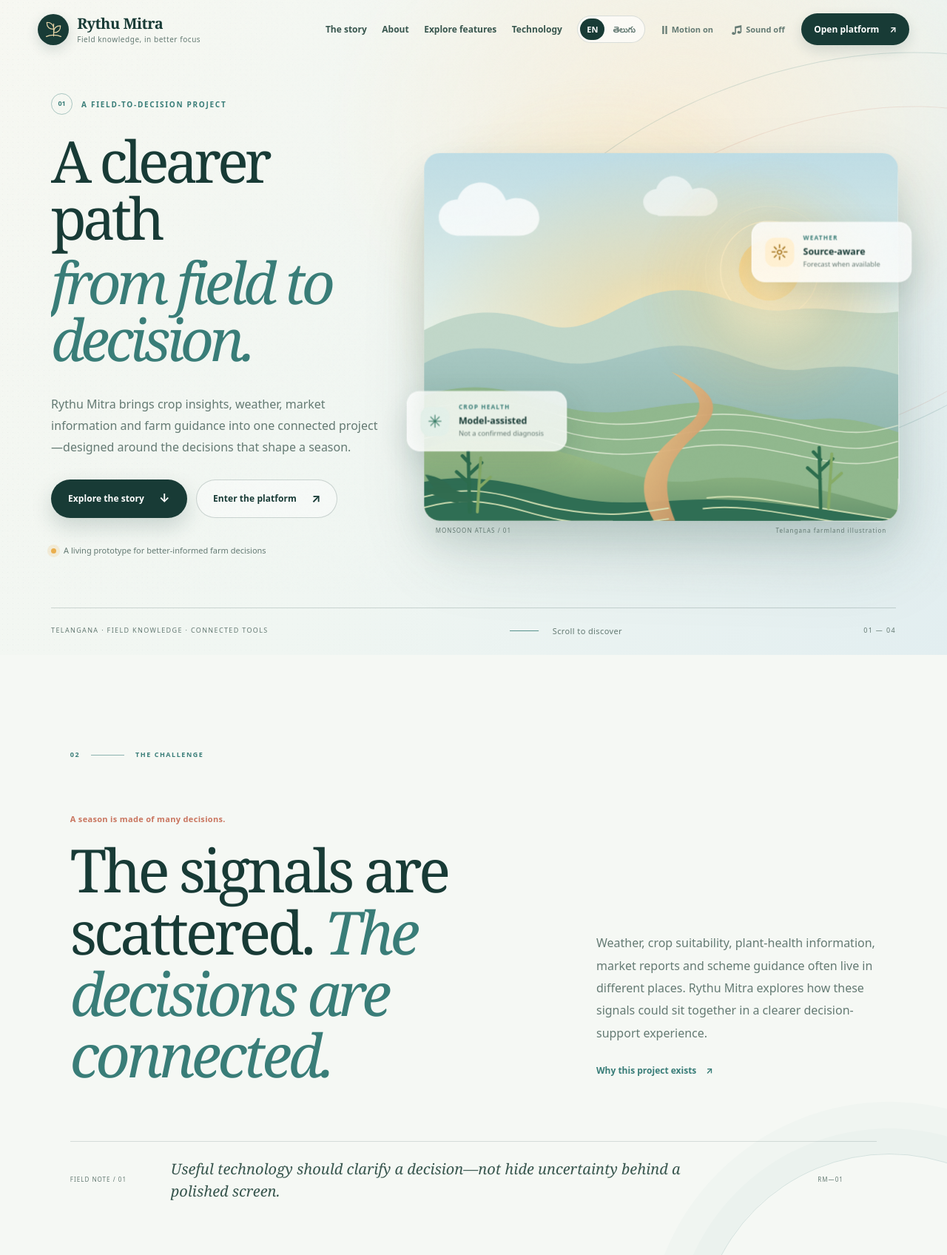
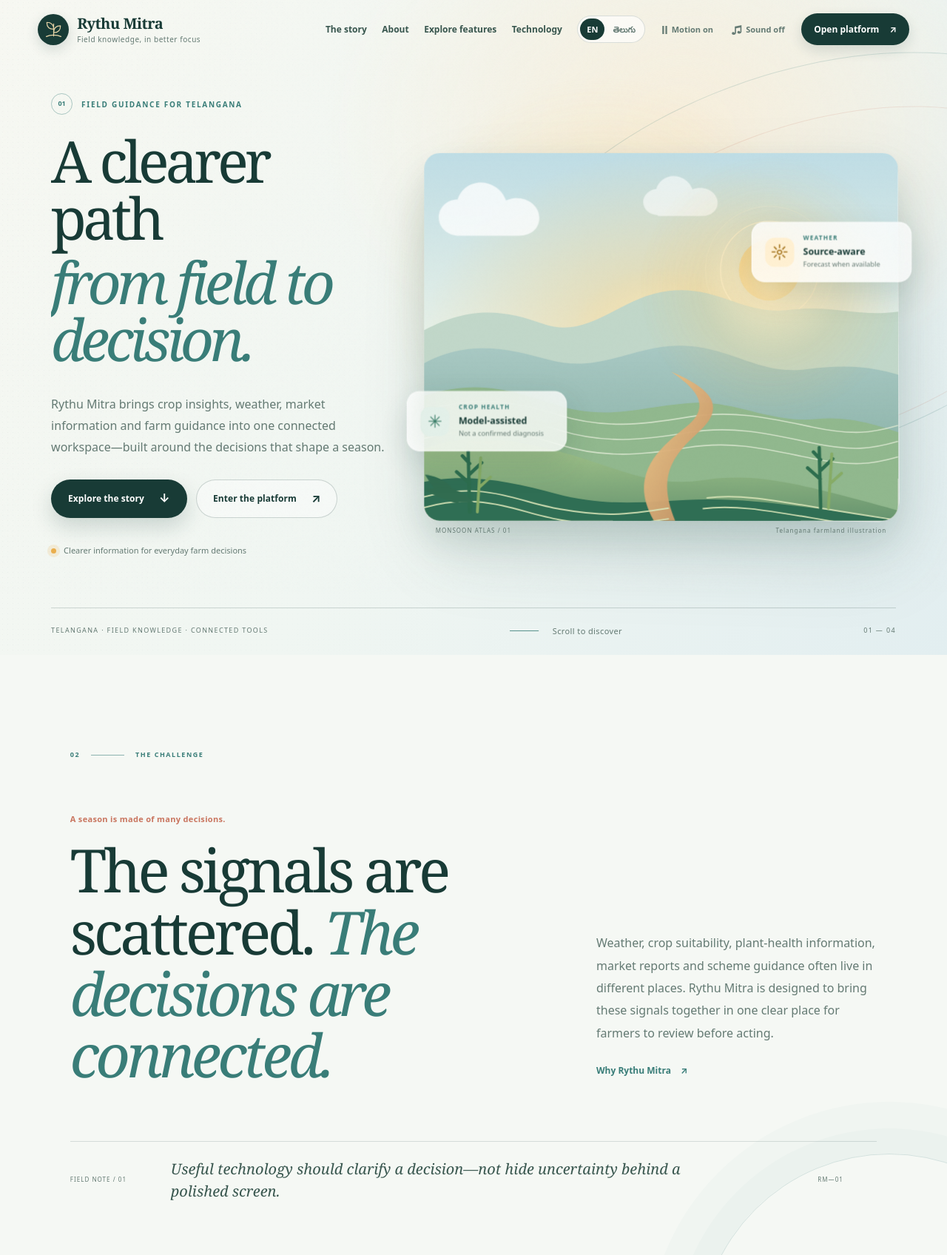
Before and after one commit to Anshuman70739/rythu-mitra, a Flask app: page / in a window 1280 px wide. Shown: the top 1696 px of the page at 74% size. Run offline with Flask 3, Linux system fonts and the light colour scheme.

Commit message:
Finish polishing landing page language

```diff
--- a/templates/landing.html
+++ b/templates/landing.html
@@ -43,14 +43,14 @@
     <div class="hero__atmosphere" aria-hidden="true"><span class="atmosphere-glow"></span><span class="atmosphere-grain"></span><span class="atmosphere-line atmosphere-line--one"></span><span class="atmosphere-line atmosphere-line--two"></span></div>
     <div class="hero__content">
       <div class="hero__copy">
-        <p class="eyebrow"><span class="eyebrow__index">01</span><span data-en="A FIELD-TO-DECISION PROJECT" data-te="పొలం నుంచి నిర్ణయం వరకు">A FIELD-TO-DECISION PROJECT</span></p>
+        <p class="eyebrow"><span class="eyebrow__index">01</span><span data-en="FIELD GUIDANCE FOR TELANGANA" data-te="పొలం నుంచి నిర్ణయం వరకు">FIELD GUIDANCE FOR TELANGANA</span></p>
         <h1 id="heroTitle"><span class="title-mask"><span data-en="A clearer path" data-te="మరింత స్పష్టమైన">A clearer path</span></span><span class="title-mask"><em data-en="from field to decision." data-te="పొలం నుంచి నిర్ణయం వరకు.">from field to decision.</em></span></h1>
-        <p class="hero__intro" data-en="Rythu Mitra brings crop insights, weather, market information and farm guidance into one connected project—designed around the decisions that shape a season." data-te="రైతు మిత్ర పంట సమాచారం, వాతావరణం, మార్కెట్ వివరాలు, వ్యవసాయ మార్గదర్శకత్వాన్ని ఒకే వేదికలో కలపడానికి రూపొందించిన ప్రాజెక్ట్.">Rythu Mitra brings crop insights, weather, market information and farm guidance into one connected project—designed around the decisions that shape a season.</p>
+        <p class="hero__intro" data-en="Rythu Mitra brings crop insights, weather, market information and farm guidance into one connected workspace—built around the decisions that shape a season." data-te="రైతు మిత్ర పంట సమాచారం, వాతావరణం, మార్కెట్ వివరాలు, వ్యవసాయ మార్గదర్శకత్వాన్ని ఒకే వేదికలో కలపడానికి రూపొందించిన ప్రాజెక్ట్.">Rythu Mitra brings crop insights, weather, market information and farm guidance into one connected workspace—built around the decisions that shape a season.</p>
         <div class="hero__actions">
           <a class="magnetic-button magnetic-button--primary" href="#story"><span data-en="Explore the story" data-te="కథను చూడండి">Explore the story</span><span aria-hidden="true">↓</span></a>
           <a class="magnetic-button magnetic-button--ghost" href="/app"><span data-en="Enter the platform" data-te="ప్లాట్‌ఫారమ్‌లోకి వెళ్లండి">Enter the platform</span><span aria-hidden="true">↗</span></a>
         </div>
-        <div class="hero__footnote"><span class="orbit-dot" aria-hidden="true"></span><span data-en="A living prototype for better-informed farm decisions" data-te="రోజువారీ వ్యవసాయ నిర్ణయాలకు స్పష్టమైన సమాచారం">A living prototype for better-informed farm decisions</span></div>
+        <div class="hero__footnote"><span class="orbit-dot" aria-hidden="true"></span><span data-en="Clearer information for everyday farm decisions" data-te="రోజువారీ వ్యవసాయ నిర్ణయాలకు స్పష్టమైన సమాచారం">Clearer information for everyday farm decisions</span></div>
       </div>
       <div class="hero__scene" id="heroScene" aria-label="A layered illustration of fields, hills and monsoon light">
         <div class="scene-depth scene-depth--sky" data-depth="0.15"></div>
@@ -97,7 +97,7 @@
     <div class="section-index reveal"><span>02</span><i></i><span data-en="THE CHALLENGE" data-te="సవాలు">THE CHALLENGE</span></div>
     <div class="manifesto__grid">
       <div class="manifesto__statement reveal"><p class="eyebrow" data-en="A season is made of many decisions." data-te="ఒక పంటకాలం అనేక నిర్ణయాలతో రూపుదిద్దుకుంటుంది.">A season is made of many decisions.</p><h2 data-en="The signals are scattered. The decisions are connected." data-te="సమాచారం చెల్లాచెదురుగా ఉంది. నిర్ణయాలు పరస్పరం అనుసంధానమై ఉంటాయి.">The signals are scattered. <em>The decisions are connected.</em></h2></div>
-      <div class="manifesto__body reveal"><p data-en="Weather, crop suitability, plant-health information, market reports and scheme guidance often live in different places. Rythu Mitra explores how these signals could sit together in a clearer decision-support experience." data-te="వాతావరణం, పంట ఎంపిక, మొక్కల ఆరోగ్య సమాచారం, మార్కెట్ నివేదికలు, పథకాల మార్గదర్శకత్వం వేర్వేరు చోట్ల ఉంటాయి. ఈ సమాచారాన్ని స్పష్టమైన నిర్ణయ సహాయక అనుభవంలో కలపడం రైతు మిత్ర లక్ష్యం.">Weather, crop suitability, plant-health information, market reports and scheme guidance often live in different places. Rythu Mitra explores how these signals could sit together in a clearer decision-support experience.</p><a class="text-link" href="/about"><span data-en="Why this project exists" data-te="ఈ ప్రాజెక్ట్ ఎందుకు">Why this project exists</span><span aria-hidden="true">↗</span></a></div>
+      <div class="manifesto__body reveal"><p data-en="Weather, crop suitability, plant-health information, market reports and scheme guidance often live in different places. Rythu Mitra is designed to bring these signals together in one clear place for farmers to review before acting." data-te="వాతావరణం, పంట ఎంపిక, మొక్కల ఆరోగ్య సమాచారం, మార్కెట్ నివేదికలు, పథకాల మార్గదర్శకత్వం వేర్వేరు చోట్ల ఉంటాయి. ఈ సమాచారాన్ని స్పష్టమైన నిర్ణయ సహాయక అనుభవంలో కలపడం రైతు మిత్ర లక్ష్యం.">Weather, crop suitability, plant-health information, market reports and scheme guidance often live in different places. Rythu Mitra is designed to bring these signals together in one clear place for farmers to review before acting.</p><a class="text-link" href="/about"><span data-en="Why Rythu Mitra" data-te="ఈ ప్రాజెక్ట్ ఎందుకు">Why Rythu Mitra</span><span aria-hidden="true">↗</span></a></div>
     </div>
     <div class="manifesto__rule"><span>FIELD NOTE / 01</span><p data-en="Useful technology should clarify a decision—not hide uncertainty behind a polished screen." data-te="ఉపయోగకరమైన సాంకేతికత నిర్ణయాన్ని స్పష్టం చేయాలి; అందమైన తెర వెనుక అనిశ్చితిని దాచకూడదు.">Useful technology should clarify a decision—not hide uncertainty behind a polished screen.</p><span>RM—01</span></div>
   </section>
@@ -106,7 +106,7 @@
     <div class="chapter-intro section-pad">
       <div class="section-index reveal"><span>03</span><i></i><span data-en="THE CONNECTED JOURNEY" data-te="అనుసంధాన ప్రయాణం">THE CONNECTED JOURNEY</span></div>
       <h2 class="section-title reveal" data-en="One field. Many signals. A clearer next step." data-te="ఒక పొలం. అనేక సంకేతాలు. మరింత స్పష్టమైన తదుపరి అడుగు.">One field. Many signals. A clearer next step.</h2>
-      <p class="section-lede reveal" data-en="Follow the idea from context, to crop insight, to a better-informed action. These scenes are product concepts—not live readings." data-te="పొలం పరిస్థితులు, పంట సమాచారం, నివేదించిన ధరలు నిర్ణయానికి ఎలా తోడ్పడతాయో చూడండి. ఇవి ఉదాహరణ చిత్రాలు మాత్రమే; ప్రత్యక్ష సమాచారం లభ్యత ప్రతి సాధనంలో చూపబడుతుంది.">Follow the idea from context, to crop insight, to a better-informed action. These scenes are product concepts—not live readings.</p>
+      <p class="section-lede reveal" data-en="Follow how field conditions, crop information and reported prices can inform a decision. The illustrations are examples; live availability is shown in each tool." data-te="పొలం పరిస్థితులు, పంట సమాచారం, నివేదించిన ధరలు నిర్ణయానికి ఎలా తోడ్పడతాయో చూడండి. ఇవి ఉదాహరణ చిత్రాలు మాత్రమే; ప్రత్యక్ష సమాచారం లభ్యత ప్రతి సాధనంలో చూపబడుతుంది.">Follow how field conditions, crop information and reported prices can inform a decision. The illustrations are examples; live availability is shown in each tool.</p>
     </div>
     <div class="chapter-layout">
       <div class="chapter-list">
@@ -120,20 +120,20 @@
         <div class="stage-ui stage-ui--crop"><span class="mini-label">CROP HEALTH / MODEL OUTPUT</span><div class="scan-preview"><span class="scan-leaf"></span><span class="scan-sweep"></span></div><small>Screening result · review limits</small></div>
         <div class="stage-ui stage-ui--action"><span class="mini-label">MARKET / DATED REPORT</span><div class="chart-lines"><i></i><i></i><i></i><i></i><i></i></div><small>Source label · report date</small></div>
         <div class="stage-stamp"><span id="stageStamp">01</span><span id="stageCaption">Read the conditions</span></div>
-      </div><p class="stage-disclaimer" data-en="Illustrative interface preview — no live data is shown here." data-te="ఇది ఉదాహరణ ఇంటర్‌ఫేస్ మాత్రమే — ఇందులో ప్రత్యక్ష డేటా లేదు.">Illustrative interface preview — no live data is shown here.</p></div>
+      </div><p class="stage-disclaimer" data-en="Example interface only — it does not display live data." data-te="ఇది ఉదాహరణ ఇంటర్‌ఫేస్ మాత్రమే — ఇందులో ప్రత్యక్ష డేటా లేదు.">Example interface only — it does not display live data.</p></div>
     </div>
   </section>
 
   <section class="feature-section section-pad" id="tools">
     <div class="section-index reveal"><span>04</span><i></i><span data-en="THE TOOLKIT" data-te="సాధనాలు">THE TOOLKIT</span></div>
-    <div class="feature-heading"><h2 class="section-title reveal" data-en="Designed around real farm questions." data-te="నిజమైన వ్యవసాయ ప్రశ్నల చుట్టూ రూపకల్పన.">Designed around real farm questions.</h2><p class="section-lede reveal" data-en="An evolving set of connected tools, shown here as a showcase of the project—not a claim that every service is live." data-te="వాతావరణం, పంటలు, మార్కెట్ సమాచారం కోసం అనుసంధాన సాధనాలను చూడండి. సేవల లభ్యత మారుతుంది; ప్రతి సాధనం తన సమాచార స్థితిని చూపిస్తుంది.">An evolving set of connected tools, shown here as a showcase of the project—not a claim that every service is live.</p></div>
+    <div class="feature-heading"><h2 class="section-title reveal" data-en="Designed around real farm questions." data-te="నిజమైన వ్యవసాయ ప్రశ్నల చుట్టూ రూపకల్పన.">Designed around real farm questions.</h2><p class="section-lede reveal" data-en="Explore connected tools for weather, crops and market information. Availability varies by service; each tool identifies its data status." data-te="వాతావరణం, పంటలు, మార్కెట్ సమాచారం కోసం అనుసంధాన సాధనాలను చూడండి. సేవల లభ్యత మారుతుంది; ప్రతి సాధనం తన సమాచార స్థితిని చూపిస్తుంది.">Explore connected tools for weather, crops and market information. Availability varies by service; each tool identifies its data status.</p></div>
     <div class="feature-grid">
       <a class="feature-card feature-card--crop reveal" href="/features#crop-planning"><div class="feature-card__visual crop-visual"><span class="visual-orbit"></span><span class="crop-sprout">✳</span><span class="visual-label">MODEL-ASSISTED</span><div class="crop-visual__soil"><i></i><i></i><i></i><i></i></div></div><div class="feature-card__content"><span class="card-index">01 / CROP PLANNING</span><h3 data-en="Start with the field." data-te="పొలం నుంచే ప్రారంభించండి.">Start with the field.</h3><p data-en="Explore crop suggestions using soil and seasonal inputs, with the model role clearly explained." data-te="నేల, కాలానికి సంబంధించిన వివరాలతో పంట సూచనలను తెలుసుకోండి; మోడల్ పాత్ర స్పష్టంగా ఉంటుంది.">Explore crop suggestions using soil and seasonal inputs, with the model role clearly explained.</p><span class="feature-card__arrow">↗</span></div></a>
       <a class="feature-card feature-card--health reveal" href="/features#crop-health"><div class="feature-card__visual health-visual"><div class="leaf-form"><span></span></div><span class="scan-ring"></span><span class="scan-corner scan-corner--one"></span><span class="scan-corner scan-corner--two"></span><span class="visual-label">IMAGE SCREENING</span></div><div class="feature-card__content"><span class="card-index">02 / CROP HEALTH</span><h3 data-en="Look for a signal." data-te="సూచనను గమనించండి.">Look for a signal.</h3><p data-en="Image-assisted screening is a starting point for inspection, not a confirmed diagnosis or treatment prescription." data-te="చిత్ర ఆధారిత పరిశీలన ప్రారంభ సూచన మాత్రమే; నిర్ధారిత వ్యాధి నిర్ధారణ లేదా చికిత్స సూచన కాదు.">Image-assisted screening is a starting point for inspection, not a confirmed diagnosis or treatment prescription.</p><span class="feature-card__arrow">↗</span></div></a>
       <a class="feature-card feature-card--weather reveal" href="/features#weather"><div class="feature-card__visual weather-visual"><div class="weather-sun"></div><div class="weather-cloud weather-cloud--one"></div><div class="weather-cloud weather-cloud--two"></div><div class="weather-horizon"></div><span class="visual-label">SOURCE-AWARE</span></div><div class="feature-card__content"><span class="card-index">03 / WEATHER & ADVISORY</span><h3 data-en="Understand the conditions." data-te="పరిస్థితులను అర్థం చేసుకోండి.">Understand the conditions.</h3><p data-en="Weather and advisory views should show their source, freshness and availability instead of inventing a current reading." data-te="వాతావరణ వివరాల మూలం, తాజాదనం, అందుబాటు చూపాలి; కల్పిత ప్రస్తుత రీడింగ్‌లు కాదు.">Weather and advisory views should show their source, freshness and availability instead of inventing a current reading.</p><span class="feature-card__arrow">↗</span></div></a>
       <a class="feature-card feature-card--market reveal" href="/features#markets"><div class="feature-card__visual market-visual"><span class="market-bar" style="--bar-height:33%"></span><span class="market-bar" style="--bar-height:66%"></span><span class="market-bar" style="--bar-height:47%"></span><span class="market-bar" style="--bar-height:84%"></span><span class="market-bar" style="--bar-height:59%"></span><span class="market-trend"></span><span class="visual-label">DATED REPORTS</span></div><div class="feature-card__content"><span class="card-index">04 / MARKET CONTEXT</span><h3 data-en="Compare with context." data-te="సందర్భంతో పోల్చండి.">Compare with context.</h3><p data-en="Present market reports with dates, units and provider labels so comparisons have meaning." data-te="మార్కెట్ నివేదికలను తేదీ, యూనిట్, మూలంతో చూపించి అర్థవంతమైన పోలికకు సహాయపడండి.">Present market reports with dates, units and provider labels so comparisons have meaning.</p><span class="feature-card__arrow">↗</span></div></a>
     </div>
-    <div class="features-footer reveal"><span data-en="The interface evolves with the project. The facts remain labelled." data-te="ప్రతి సాధనం తన సమాచార మూలాన్ని, స్థితిని స్పష్టంగా చూపిస్తుంది.">The interface evolves with the project. The facts remain labelled.</span><a class="text-link" href="/features"><span data-en="See the full feature map" data-te="అన్ని ఫీచర్లు చూడండి">See the full feature map</span><span>↗</span></a></div>
+    <div class="features-footer reveal"><span data-en="Each tool identifies its information source and status." data-te="ప్రతి సాధనం తన సమాచార మూలాన్ని, స్థితిని స్పష్టంగా చూపిస్తుంది.">Each tool identifies its information source and status.</span><a class="text-link" href="/features"><span data-en="See the full feature map" data-te="అన్ని ఫీచర్లు చూడండి">See the full feature map</span><span>↗</span></a></div>
   </section>
 
   <section class="architecture-section" id="architecture">
@@ -141,7 +141,7 @@
     <div class="architecture-inner section-pad">
       <div class="section-index reveal"><span>05</span><i></i><span data-en="UNDER THE SURFACE" data-te="లోపలి నిర్మాణం">UNDER THE SURFACE</span></div>
       <div class="architecture-grid">
-        <div class="architecture-copy reveal"><p class="eyebrow" data-en="A connected system, clearly explained" data-te="స్పష్టంగా వివరించిన అనుసంధాన వ్యవస్థ">A connected system, clearly explained</p><h2 class="section-title" data-en="Purposeful technology. Transparent signals." data-te="ఉద్దేశ్యపూర్వక సాంకేతికత. పారదర్శక సమాచారం.">Purposeful technology. Transparent signals.</h2><p data-en="The project brings a Flask-based application, data services and model-assisted tools into one coherent experience. Each feature should explain whether its information is live, model-generated, curated, cached, demo or entered by the user." data-te="ఈ అప్లికేషన్ వెబ్ ఇంటర్‌ఫేస్, డేటా సేవలు, మోడల్ ఆధారిత సాధనాలను అనుసంధానిస్తుంది. సమాచారం ప్రత్యక్షమా, మోడల్ రూపొందించిందా, సంకలనం చేసిందా, కాష్‌లోదా, డెమోనా, వినియోగదారు ఇచ్చిందా అన్నది ప్రతి ఫీచర్ స్పష్టంగా చూపిస్తుంది.">The project brings a Flask-based application, data services and model-assisted tools into one coherent experience. Each feature should explain whether its information is live, model-generated, curated, cached, demo or entered by the user.</p><a class="magnetic-button magnetic-button--light" href="/architecture"><span data-en="Explore the architecture" data-te="ఆర్కిటెక్చర్‌ను చూడండి">Explore the architecture</span><span>↗</span></a></div>
+        <div class="architecture-copy reveal"><p class="eyebrow" data-en="A connected system, clearly explained" data-te="స్పష్టంగా వివరించిన అనుసంధాన వ్యవస్థ">A connected system, clearly explained</p><h2 class="section-title" data-en="Purposeful technology. Transparent signals." data-te="ఉద్దేశ్యపూర్వక సాంకేతికత. పారదర్శక సమాచారం.">Purposeful technology. Transparent signals.</h2><p data-en="The application connects a web interface, data services and model-assisted tools. Each feature identifies whether its information is live, model-generated, curated, cached, a demo or entered by the user." data-te="ఈ అప్లికేషన్ వెబ్ ఇంటర్‌ఫేస్, డేటా సేవలు, మోడల్ ఆధారిత సాధనాలను అనుసంధానిస్తుంది. సమాచారం ప్రత్యక్షమా, మోడల్ రూపొందించిందా, సంకలనం చేసిందా, కాష్‌లోదా, డెమోనా, వినియోగదారు ఇచ్చిందా అన్నది ప్రతి ఫీచర్ స్పష్టంగా చూపిస్తుంది.">The application connects a web interface, data services and model-assisted tools. Each feature identifies whether its information is live, model-generated, curated, cached, a demo or entered by the user.</p><a class="magnetic-button magnetic-button--light" href="/architecture"><span data-en="Explore the architecture" data-te="ఆర్కిటెక్చర్‌ను చూడండి">Explore the architecture</span><span>↗</span></a></div>
         <div class="architecture-diagram reveal" role="img" aria-label="Illustrative architecture: farmer inputs and providers, Flask API layer, decision-support services, and workspace outputs">
           <div class="arch-node arch-node--input"><span>01</span><strong>Inputs & sources</strong><small>Field details · Providers</small></div><div class="arch-connector arch-connector--one"><i></i></div>
           <div class="arch-node arch-node--api"><span>02</span><strong>Flask application</strong><small>Routes · Auth · Validation</small></div><div class="arch-connector arch-connector--two"><i></i></div>
```
